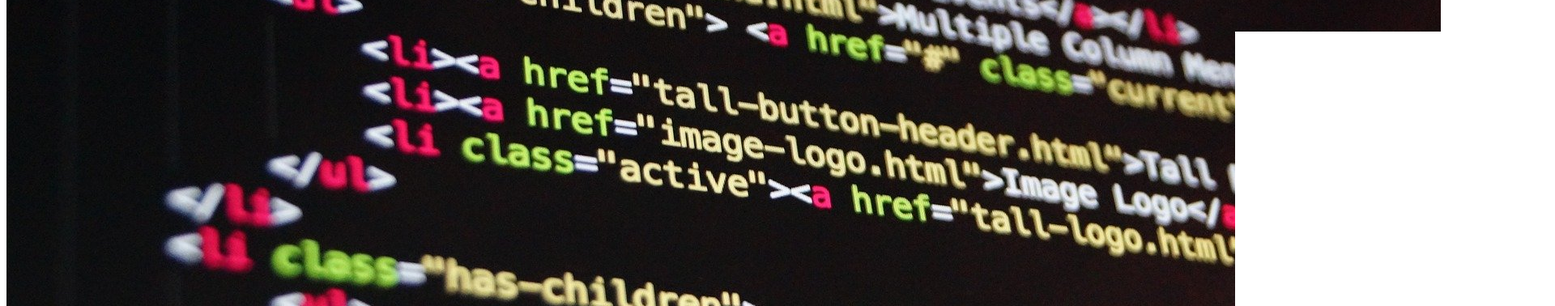
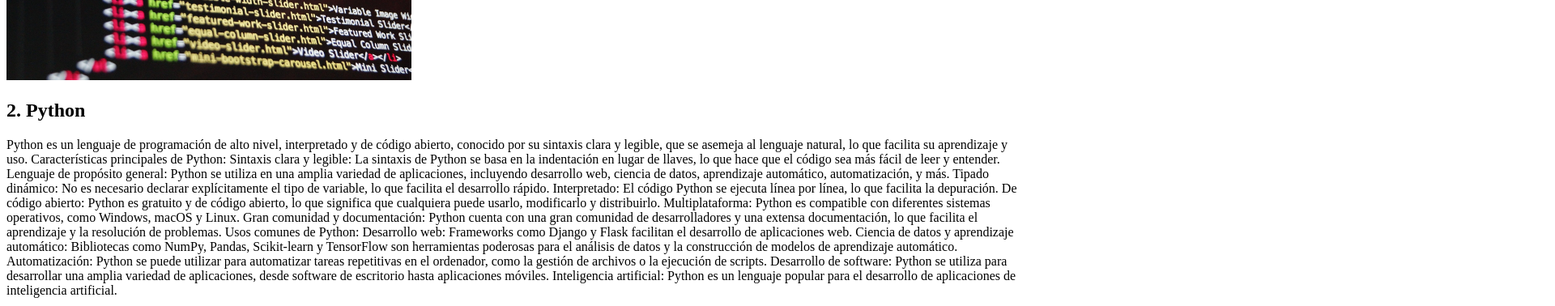
Before and after one commit to Hyedraxalys/19_03_2025, a plain HTML site: page index.html in a window 1280 px wide. Shown: the part 470-848 px from the top of the page at 81% size, 1920 px wide, since content can reach past the window. Drawn offline with Linux system fonts and the light colour scheme.

Commit message:
Se agrego seccion python

```diff
--- a/index.html
+++ b/index.html
@@ -36,7 +36,40 @@
                 ¿Qué versiones de HTML existen?
                 HTML 3.0, HTML 4.0, HTML 5.0 son algunas de las versiones de HTML
             </p>
-            <img src="./imagenes/portada.jpg" alt="Imagen de HTML">
+            <img width="500" src="./imagenes/portada.jpg" alt="Imagen de HTML">
+        </section>
+        <section>
+            <h2>2. Python</h2>
+            <p>
+                Python es un lenguaje de programación de alto nivel, interpretado y de código abierto, conocido por su sintaxis clara y legible, que se asemeja al lenguaje natural, lo que facilita su aprendizaje y uso.
+                Características principales de Python:
+                Sintaxis clara y legible:
+                La sintaxis de Python se basa en la indentación en lugar de llaves, lo que hace que el código sea más fácil de leer y entender.
+                Lenguaje de propósito general:
+                Python se utiliza en una amplia variedad de aplicaciones, incluyendo desarrollo web, ciencia de datos, aprendizaje automático, automatización, y más.
+                Tipado dinámico:
+                No es necesario declarar explícitamente el tipo de variable, lo que facilita el desarrollo rápido.
+                Interpretado:
+                El código Python se ejecuta línea por línea, lo que facilita la depuración.
+                De código abierto:
+                Python es gratuito y de código abierto, lo que significa que cualquiera puede usarlo, modificarlo y distribuirlo.
+                Multiplataforma:
+                Python es compatible con diferentes sistemas operativos, como Windows, macOS y Linux.
+                Gran comunidad y documentación:
+                Python cuenta con una gran comunidad de desarrolladores y una extensa documentación, lo que facilita el aprendizaje y la resolución de problemas.
+                Usos comunes de Python:
+                Desarrollo web:
+                Frameworks como Django y Flask facilitan el desarrollo de aplicaciones web.
+                Ciencia de datos y aprendizaje automático:
+                Bibliotecas como NumPy, Pandas, Scikit-learn y TensorFlow son herramientas poderosas para el análisis de datos y la construcción de modelos de aprendizaje automático.
+                Automatización:
+                Python se puede utilizar para automatizar tareas repetitivas en el ordenador, como la gestión de archivos o la ejecución de scripts.
+                Desarrollo de software:
+                Python se utiliza para desarrollar una amplia variedad de aplicaciones, desde software de escritorio hasta aplicaciones móviles.
+                Inteligencia artificial:
+                Python es un lenguaje popular para el desarrollo de aplicaciones de inteligencia artificial.
+            </p>
+            <img width="500" src="./imagenes/99f12253-59b5-4050-8247-6b0816e25172.png" alt="Imagen de Python">
         </section>
     </main>
 </body>
```
Also changed, not shown: imagenes/99f12253-59b5-4050-8247-6b0816e25172.png (added).
